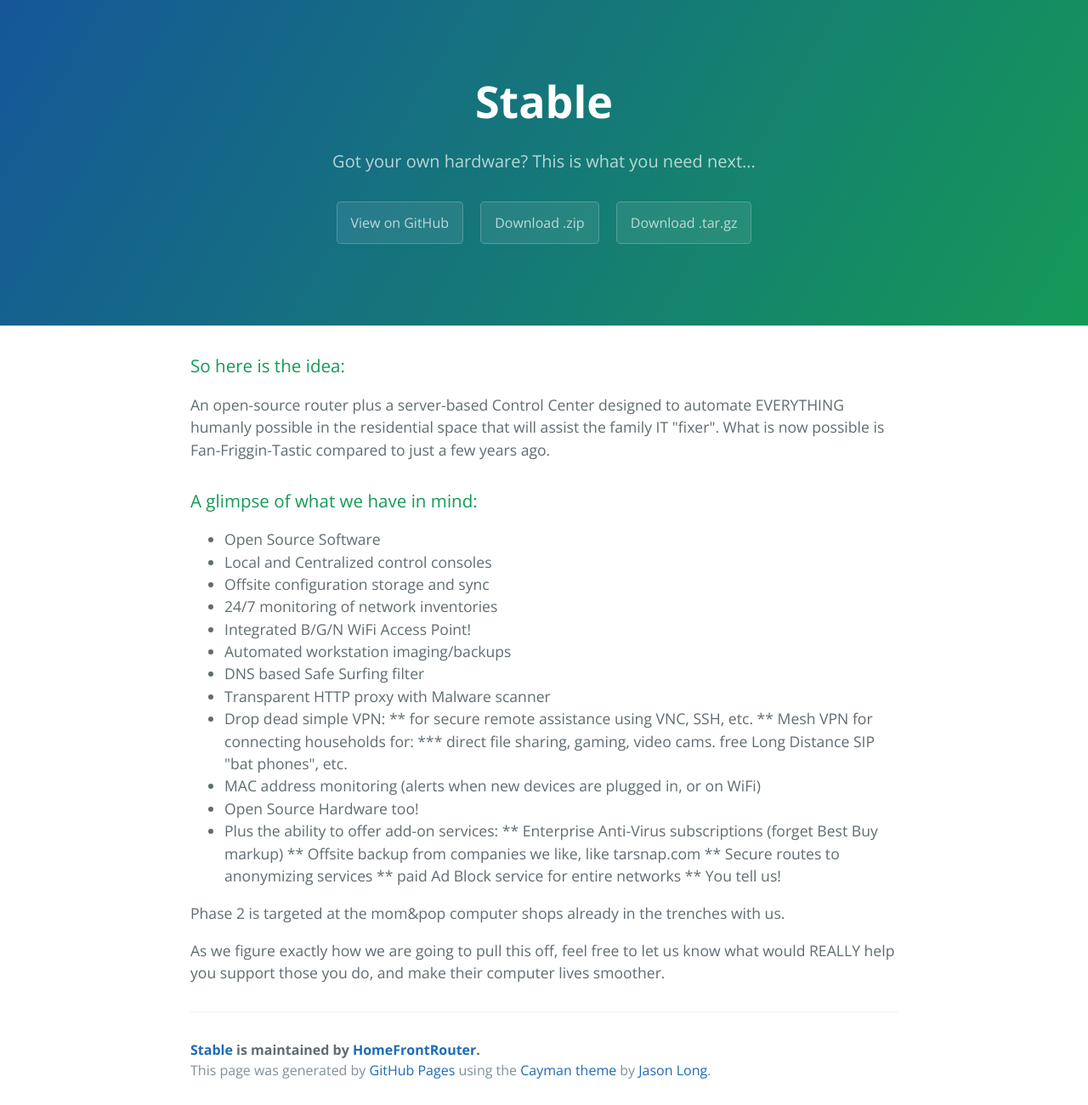
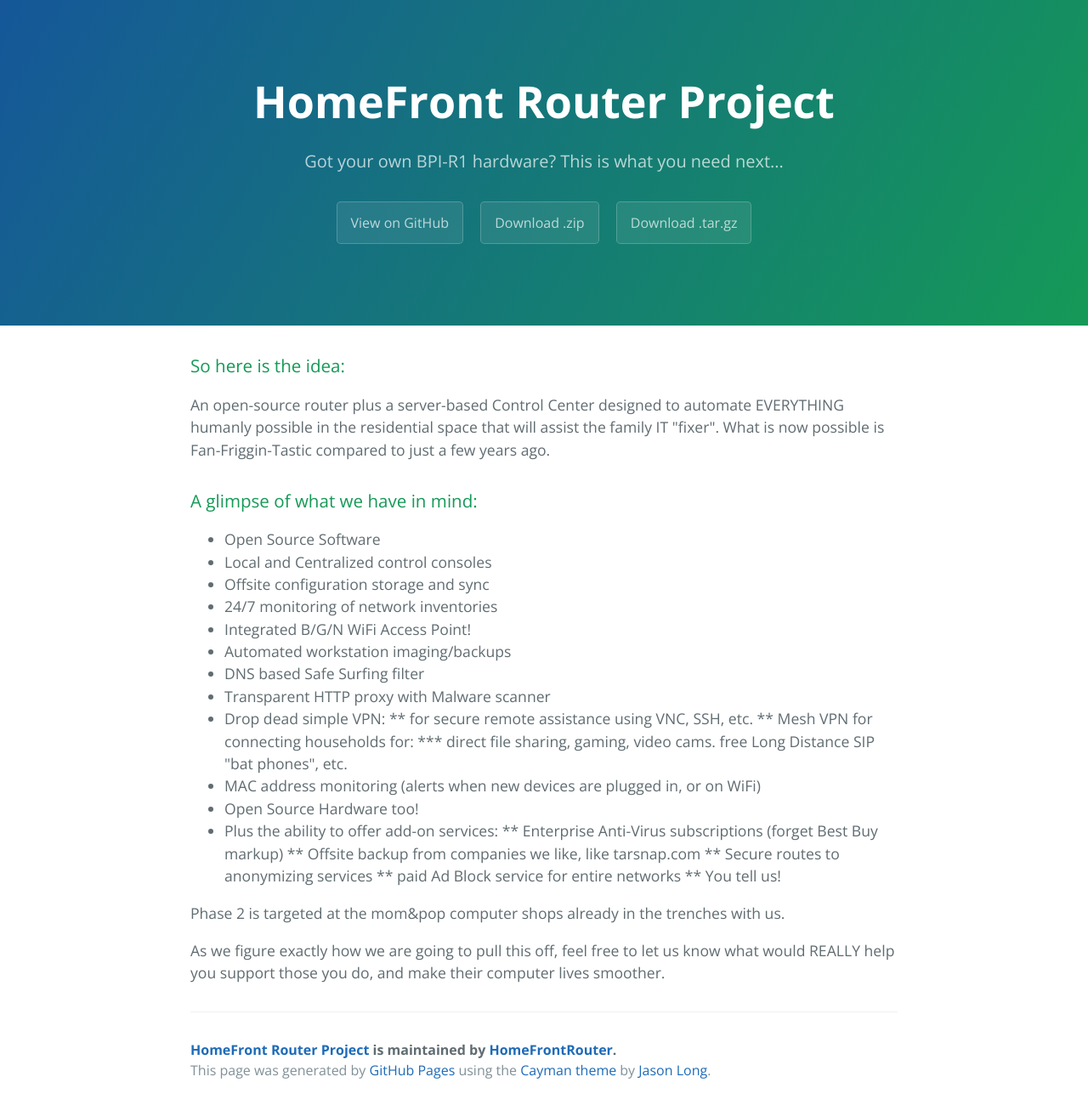
Before and after one commit to HomeFrontRouter/stable, a plain HTML site: page index.html in a window 1280 px wide. Shown: the whole page at 85% size. Drawn offline with nearby package versions, Linux system fonts and the light colour scheme.

Commit message:
Create gh-pages branch via GitHub

```diff
--- a/index.html
+++ b/index.html
@@ -2,7 +2,7 @@
 <html lang="en-us">
   <head>
     <meta charset="UTF-8">
-    <title>Stable by HomeFrontRouter</title>
+    <title>HomeFront Router Project by HomeFrontRouter</title>
     <meta name="viewport" content="width=device-width, initial-scale=1">
     <link rel="stylesheet" type="text/css" href="stylesheets/normalize.css" media="screen">
     <link href='https://fonts.googleapis.com/css?family=Open+Sans:400,700' rel='stylesheet' type='text/css'>
@@ -11,8 +11,8 @@
   </head>
   <body>
     <section class="page-header">
-      <h1 class="project-name">Stable</h1>
-      <h2 class="project-tagline">Got your own hardware?  This is what you need next...</h2>
+      <h1 class="project-name">HomeFront Router Project</h1>
+      <h2 class="project-tagline">Got your own BPI-R1 hardware?  This is what you need next...</h2>
       <a href="https://github.com/HomeFrontRouter/stable" class="btn">View on GitHub</a>
       <a href="https://github.com/HomeFrontRouter/stable/zipball/master" class="btn">Download .zip</a>
       <a href="https://github.com/HomeFrontRouter/stable/tarball/master" class="btn">Download .tar.gz</a>
@@ -55,7 +55,7 @@
 <p>As we figure exactly how we are going to pull this off, feel free to let us know what would REALLY help you support those you do, and make their computer lives smoother.</p>
 
       <footer class="site-footer">
-        <span class="site-footer-owner"><a href="https://github.com/HomeFrontRouter/stable">Stable</a> is maintained by <a href="https://github.com/HomeFrontRouter">HomeFrontRouter</a>.</span>
+        <span class="site-footer-owner"><a href="https://github.com/HomeFrontRouter/stable">HomeFront Router Project</a> is maintained by <a href="https://github.com/HomeFrontRouter">HomeFrontRouter</a>.</span>
 
         <span class="site-footer-credits">This page was generated by <a href="https://pages.github.com">GitHub Pages</a> using the <a href="https://github.com/jasonlong/cayman-theme">Cayman theme</a> by <a href="https://twitter.com/jasonlong">Jason Long</a>.</span>
       </footer>
```
Also changed, not shown: params.json (+1 -1 lines).
